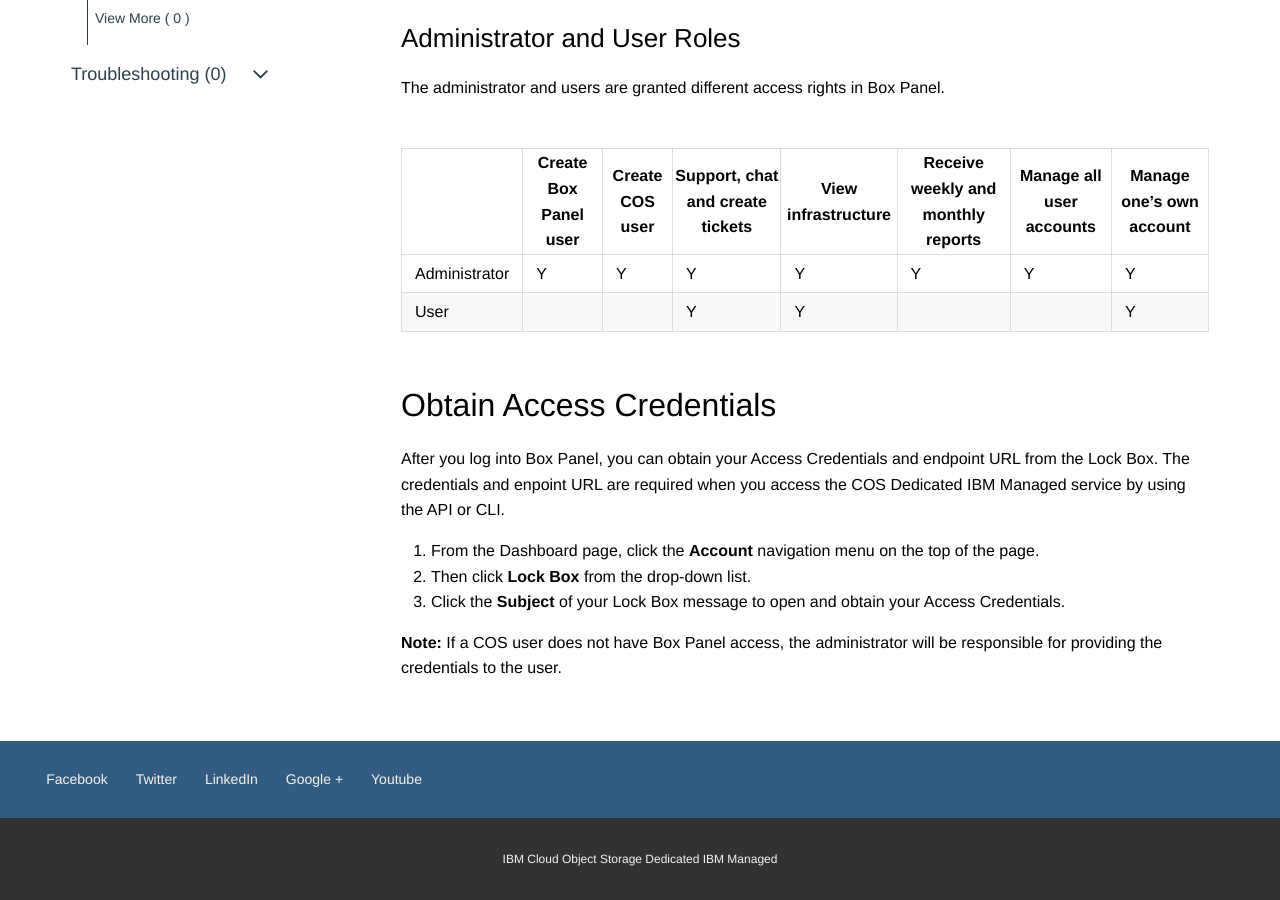
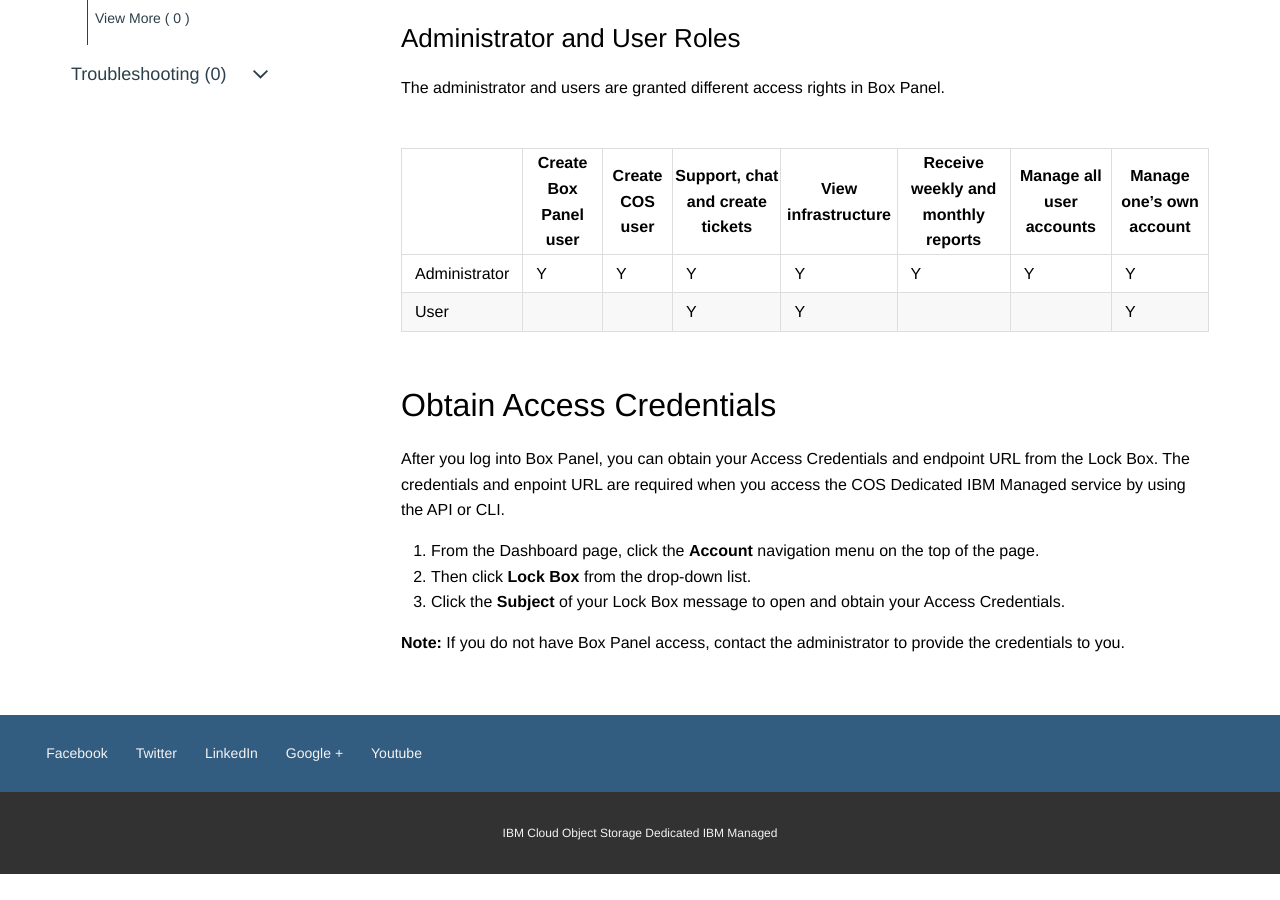
Before and after one commit to nglange/help-documentation, a Jekyll site: the page built from _userguides/user_accounts.md, in a window 1280 px wide and 900 px high, scrolled down 1007 px. Built offline with Jekyll 4.4.1, drawn with Linux system fonts in a browser that asks for light colours; after the commit the page ends 1881 px from its top, so only the background shows below that.

Commit message:
minor updates
minor updates

```diff
--- a/_userguides/user_accounts.md
+++ b/_userguides/user_accounts.md
@@ -57,4 +57,4 @@
 2. Then click **Lock Box** from the drop-down list.
 3. Click the **Subject** of your Lock Box message to open and obtain your Access Credentials.
 
-**Note:** If a COS user does not have Box Panel access, the administrator will be responsible for providing the credentials to the user.
+**Note:** If you do not have Box Panel access, contact the administrator to provide the credentials to you.
```
